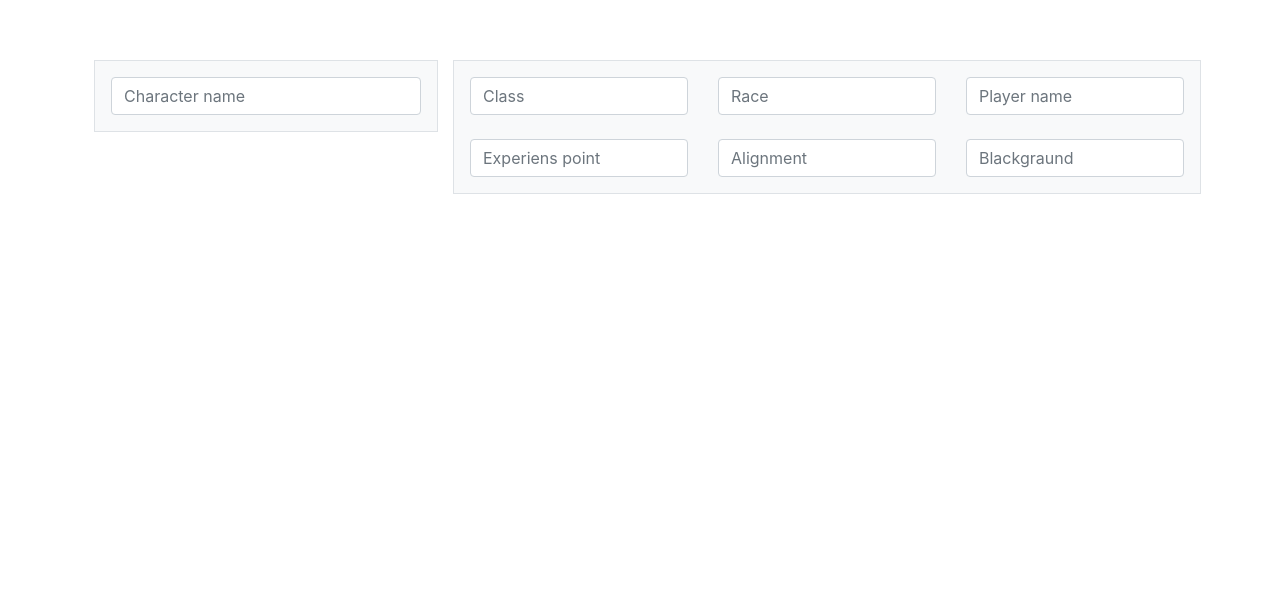
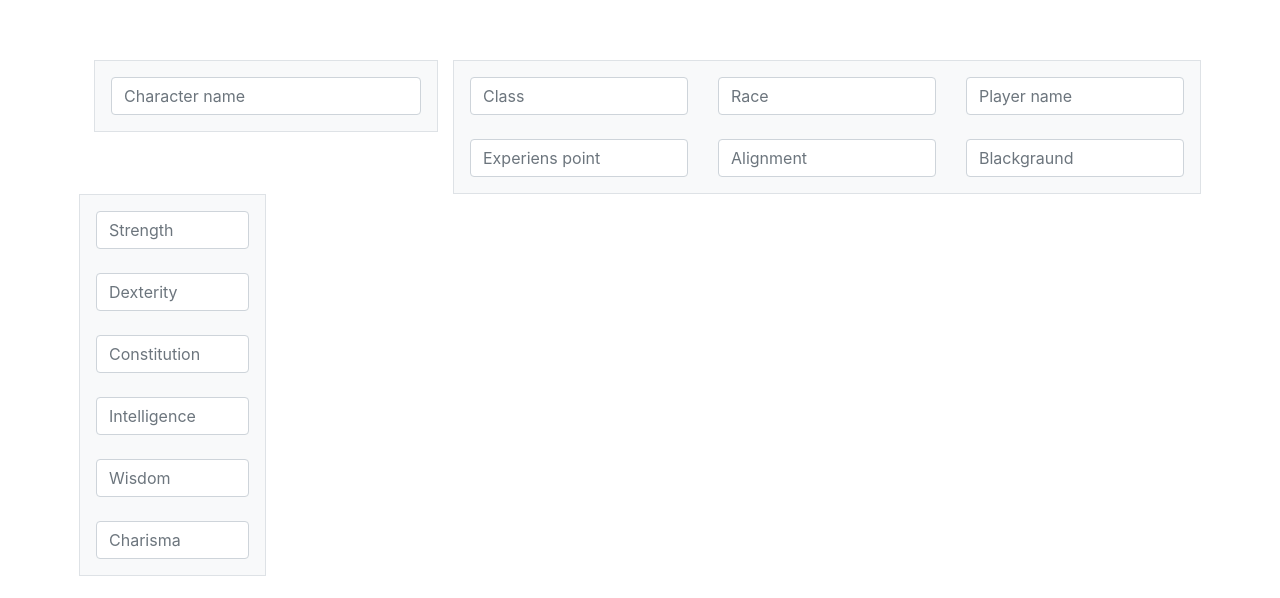
Before and after one commit to FirItae/DnD, a Vue app in the folder client/: page / in a window 1280 px wide. Shown: the top 598 px of the page. Built offline with nearby package versions, Linux system fonts and the light colour scheme; no server answers.

Commit message:
work with DnD.vue

```diff
--- a/client/src/components/DnD.vue
+++ b/client/src/components/DnD.vue
@@ -32,8 +32,26 @@
       </div>
     </div>
   </div>
+    <div class="row gx-5">
+      <div class="col-6 col-md-2 p-3 border bg-light"">
+        <div>
+          <input type="text" class="form-control" placeholder="Strength" >
+          <br>
+          <input type="text" class="form-control" placeholder="Dexterity" >
+          <br>
+          <input type="text" class="form-control" placeholder="Constitution" >
+          <br>
+          <input type="text" class="form-control" placeholder="Intelligence" >
+          <br>
+          <input type="text" class="form-control" placeholder="Wisdom" >
+          <br>
+          <input type="text" class="form-control" placeholder="Charisma" >
+        </div>
+      </div>
+    </div>
 </div>
 </template>
+
 
 <script>
 import axios from 'axios';
```
